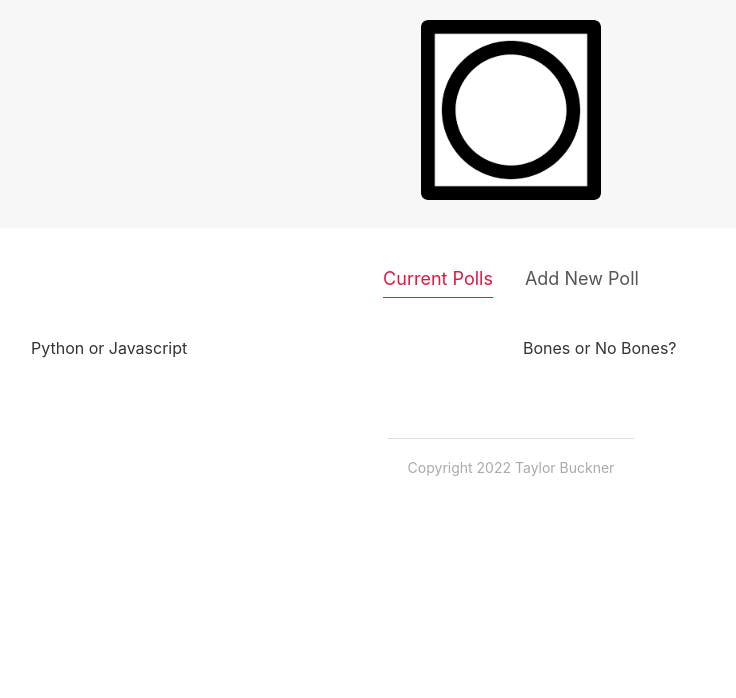
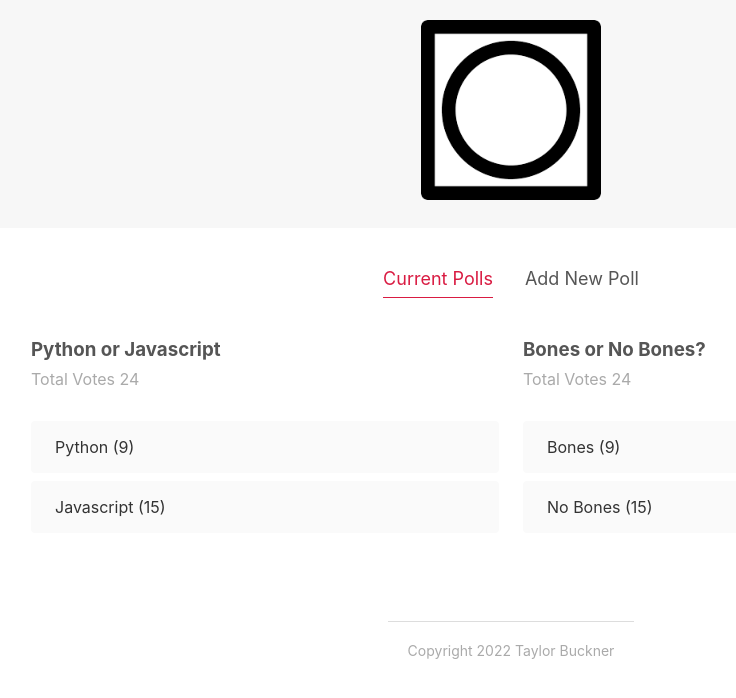
Before and after one commit to tabuckner/svelte-polling, a Svelte app: page / in a window 1280 px wide. Shown: the top 698 px of the page, without its empty margins (129-865 px from the left). Built offline with nearby package versions, Linux system fonts and the light colour scheme.

Commit message:
PollListItem component.

```diff
--- a/src/components/PollList.svelte
+++ b/src/components/PollList.svelte
@@ -1,12 +1,13 @@
 <script lang="ts">
   import { PollModel } from "../models/poll.model";
+  import PollListItem from './PollListItem.svelte'
 
   export let polls: Array<PollModel> = [];
 </script>
 
 <div class="poll-list">
   {#each polls as poll (poll.id)}
-    <div>{poll.question}</div>
+    <PollListItem {poll}></PollListItem>
   {/each}
 </div>
 
--- /dev/null
+++ b/src/components/PollListItem.svelte
@@ -0,0 +1,52 @@
+<script lang="ts">
+  import { PollModel } from "../models/poll.model";
+
+  export let poll: PollModel;
+
+  // Reactive Values
+  $: totalVotes = poll.votesA + poll.votesB;
+</script>
+
+<div class="poll-list-item">
+  <h3>{poll.question}</h3>
+  <p>Total Votes {totalVotes}</p>
+  <div class="answer">
+    <div class="percent percent-a" />
+    <span>{poll.answerA} ({poll.votesA})</span>
+  </div>
+  <div class="answer">
+    <div class="percent percent-b" />
+    <span>{poll.answerB} ({poll.votesB})</span>
+  </div>
+</div>
+
+<style>
+  h3 {
+    margin: 0 auto;
+    color: #555;
+  }
+
+  p {
+    margin-top: 8px;
+    font-size: 16px;
+    color: #aaa;
+    margin-bottom: 32px;
+  }
+
+  .answer {
+    background: #fafafa;
+    cursor: pointer;
+    margin: 8px auto;
+    position: relative;
+    border-radius: 4px;
+  }
+
+  .answer:hover {
+    opacity: 0.6;
+  }
+
+  span {
+    display: inline-block;
+    padding: 16px 24px;
+  }
+</style>
```
